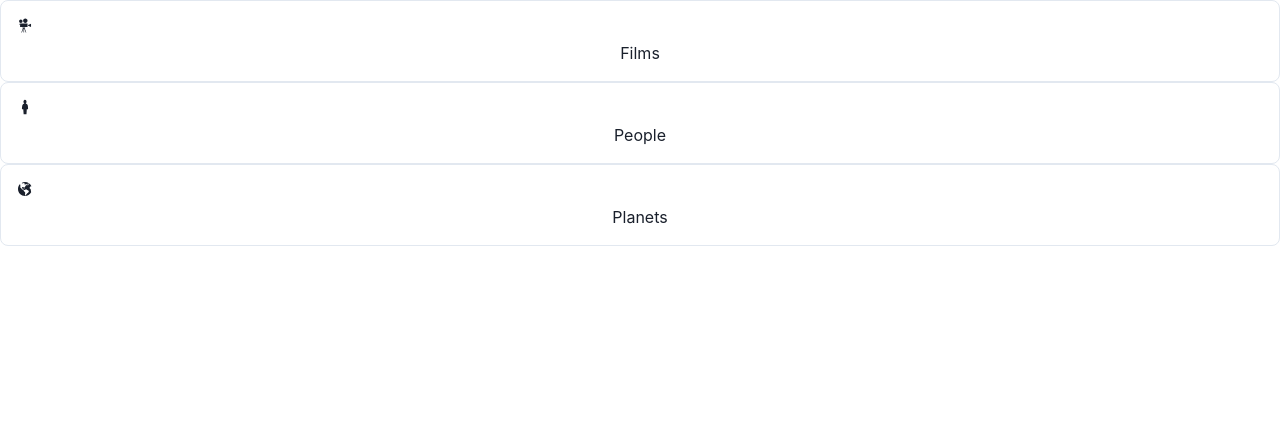
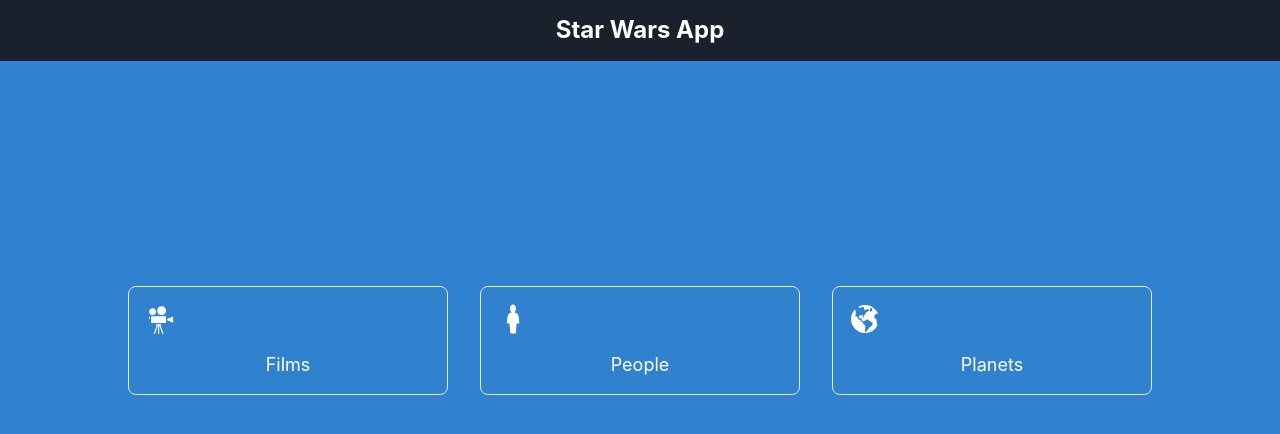
Before and after one commit to Sajood415/star-wars-app, a React (Create React App) app: page / in a window 1280 px wide. Shown: the top 434 px of the page. Built offline with nearby package versions, Linux system fonts and the light colour scheme.

Commit message:
Updated Home Page Design

```diff
--- a/src/components/HomePage.js
+++ b/src/components/HomePage.js
@@ -1,14 +1,14 @@
 import React from 'react';
-import { Box, Text } from '@chakra-ui/react';
+import { Box, Text, Flex, Heading, SimpleGrid } from '@chakra-ui/react';
 import { GiFilmProjector, GiPerson, GiEarthAmerica } from 'react-icons/gi';
 import { useDispatch } from 'react-redux';
 import { setCategory } from '../redux/action';
 import { Link } from 'react-router-dom';
 
 const categories = [
-  { name: 'Films', icon: <GiFilmProjector />, path: 'films' },
-  { name: 'People', icon: <GiPerson />, path: 'people' },
-  { name: 'Planets', icon: <GiEarthAmerica />, path: 'planets' },
+  { name: 'Films', icon: <GiFilmProjector size={32} />, path: 'films' },
+  { name: 'People', icon: <GiPerson size={32} />, path: 'people' },
+  { name: 'Planets', icon: <GiEarthAmerica size={32} />, path: 'planets' },
 ];
 
 const HomePage = () => {
@@ -19,7 +19,14 @@ const HomePage = () => {
   };
 
   return (
-    <Box>
+    <Box bg="blue.500" h="100vh" color="white">
+      <Box p={4} bg="gray.800">
+        <Heading as="h1" fontSize="2xl" textAlign="center">
+          Star Wars App
+        </Heading>
+      </Box>
+      <Flex justify="center" align="center" h="70%">
+        <SimpleGrid columns={3} spacing={8} w="80%">
           {categories.map((category) => (
             <Link key={category.name} to={`/${category.path}`} onClick={() => handleCategoryClick(category.path)}>
               <Box
@@ -31,10 +38,12 @@ const HomePage = () => {
                 cursor="pointer"
               >
                 {category.icon}
-            <Text mt={2}>{category.name}</Text>
+                <Text mt={4} fontSize="lg">{category.name}</Text>
               </Box>
             </Link>
           ))}
+        </SimpleGrid>
+      </Flex>
     </Box>
   );
 };
```
Lines whose indentation alone changed are shown as unchanged.
